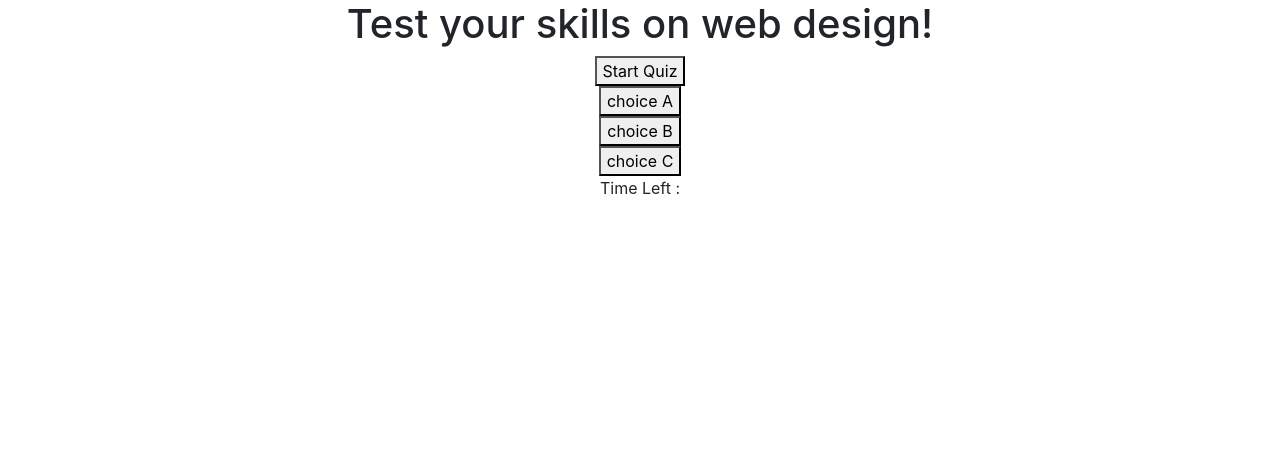
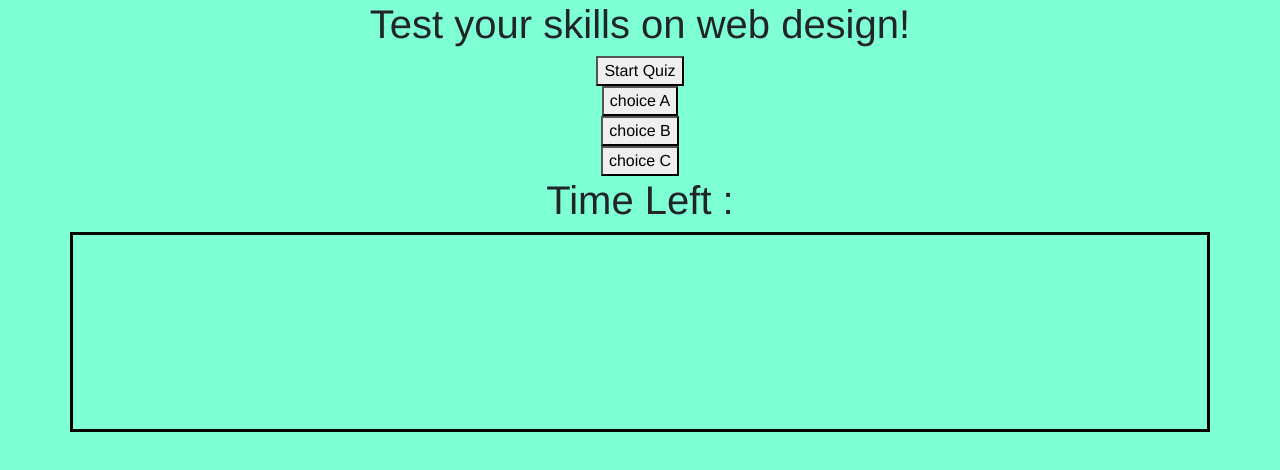
Before and after one commit to queek1313/codequiz, a plain HTML site: page index.html in a window 1280 px wide. Drawn offline with nearby package versions, Linux system fonts and the light colour scheme.

Commit message:
added CSS

```diff
--- a/index.html
+++ b/index.html
@@ -26,10 +26,14 @@
 
     </div>
     <div id="results"></div>
-    <div id="quizTimer"> Time Left : </div>
-      <ol id="highScores">
-      <ol>
-     <div id="playAgain"></div>
+    <h1 id="quizTimer"> Time Left : </h1>
+      <div class="container">
+          <div class= "col-md-4"></div>
+             <div class="col-md-4">
+            <ol id="highScores"></ol>
+           </div>
+      </div>
+  <div id="playAgain"></div>
 
     <script src="script.js"></script>
 
--- a/style.css
+++ b/style.css
@@ -1,3 +1,10 @@
 body {
     text-align: center;
+    background-color: aquamarine;
+    font-family: 'Franklin Gothic Medium', 'Arial Narrow', Arial, sans-serif;
 }
+    .container {
+        height: 200px;
+        position: relative;
+        border: 3px solid black;
+      }
```
